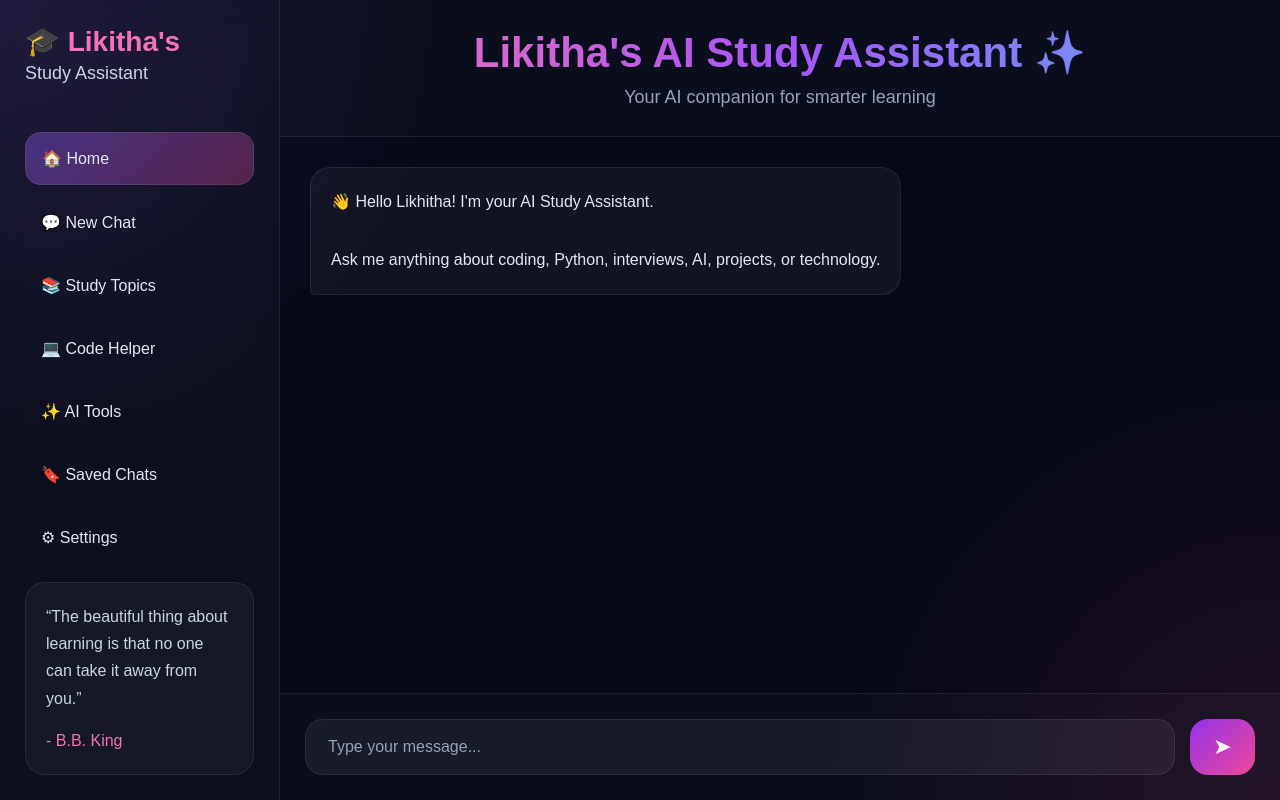
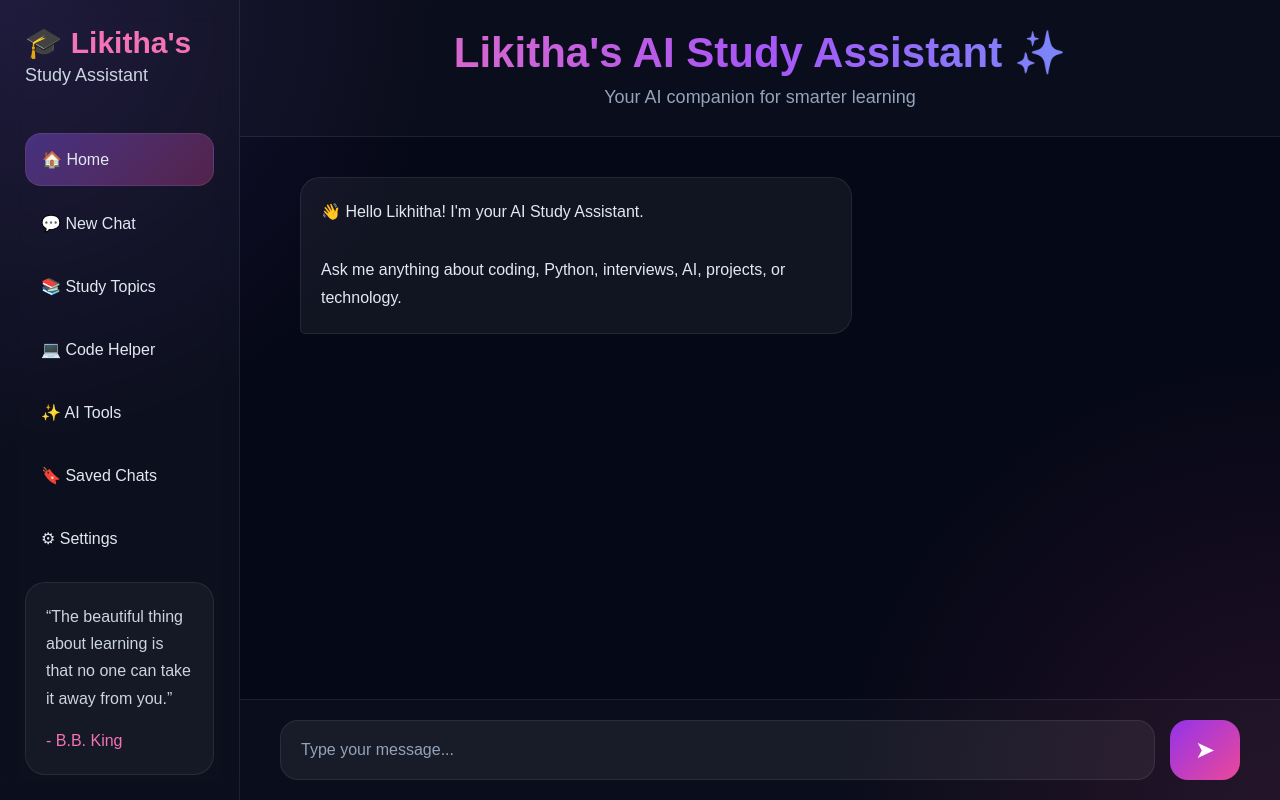
Before and after one commit to likithachirumamilla2003/Study-Assistant-, a Flask app: page / in a window 1280 px wide. Run offline with Flask 3, Linux system fonts and the light colour scheme.

Commit message:
style.css

```diff
--- a/study-assistant-ai/static/style.css
+++ b/study-assistant-ai/static/style.css
@@ -6,6 +6,7 @@
 }
 
 body{
+
     background:
     radial-gradient(circle at top left,
     rgba(139,92,246,0.15),
@@ -18,11 +19,13 @@
     #050816;
 
     color:white;
+
     height:100vh;
+
     overflow:hidden;
 }
 
-/* APP CONTAINER */
+/* APP */
 
 .app-container{
     display:flex;
@@ -33,13 +36,21 @@
 /* SIDEBAR */
 
 .sidebar{
-    width:280px;
+
+    width:240px;
+
     background:rgba(255,255,255,0.03);
+
     border-right:1px solid rgba(255,255,255,0.08);
+
     backdrop-filter:blur(12px);
+
     padding:25px;
+
     display:flex;
+
     flex-direction:column;
+
     justify-content:space-between;
 }
 
@@ -48,7 +59,7 @@
 .logo h2{
     color:#F472B6;
     margin-bottom:5px;
-    font-size:28px;
+    font-size:30px;
 }
 
 .logo p{
@@ -63,19 +74,29 @@
 }
 
 .menu-item{
+
     padding:16px;
+
     margin-bottom:12px;
+
     border-radius:16px;
+
     cursor:pointer;
+
     transition:0.3s;
+
     color:#E2E8F0;
 }
 
 .menu-item:hover{
+
     background:rgba(255,255,255,0.08);
+
+    transform:translateX(4px);
 }
 
 .active{
+
     background:linear-gradient(
         135deg,
         rgba(139,92,246,0.4),
@@ -88,38 +109,57 @@
 /* QUOTE */
 
 .quote-box{
+
     background:rgba(255,255,255,0.04);
+
     border:1px solid rgba(255,255,255,0.08);
+
     padding:20px;
+
     border-radius:20px;
+
     color:#CBD5E1;
+
     line-height:1.7;
 }
 
 .quote-box span{
+
     display:block;
+
     margin-top:15px;
+
     color:#F472B6;
 }
 
 /* MAIN CONTENT */
 
 .main-content{
+
     flex:1;
+
     display:flex;
+
     flex-direction:column;
+
+    overflow:hidden;
 }
 
 /* HEADER */
 
 .header{
+
     text-align:center;
+
     padding:28px;
+
     border-bottom:1px solid rgba(255,255,255,0.08);
+
     background:rgba(255,255,255,0.02);
 }
 
 .header h1{
+
     font-size:42px;
 
     background:linear-gradient(
@@ -130,24 +170,33 @@
     );
 
     -webkit-background-clip:text;
+
     -webkit-text-fill-color:transparent;
 
     margin-bottom:10px;
 }
 
 .header p{
+
     color:#94A3B8;
+
     font-size:18px;
 }
 
-/* CHAT BOX */
+/* CHAT */
 
 .chat-box{
+
     flex:1;
+
     overflow-y:auto;
-    padding:30px;
+
+    padding:40px 60px;
+
     display:flex;
+
     flex-direction:column;
+
     gap:20px;
 }
 
@@ -165,6 +214,7 @@
 /* USER MESSAGE */
 
 .user-message{
+
     align-self:flex-end;
 
     background:linear-gradient(
@@ -177,7 +227,7 @@
 
     border-radius:20px 20px 5px 20px;
 
-    max-width:70%;
+    max-width:60%;
 
     line-height:1.7;
 
@@ -189,6 +239,7 @@
 /* BOT MESSAGE */
 
 .bot-message{
+
     align-self:flex-start;
 
     background:rgba(255,255,255,0.05);
@@ -199,7 +250,7 @@
 
     border-radius:20px 20px 20px 5px;
 
-    max-width:70%;
+    max-width:60%;
 
     line-height:1.8;
 
@@ -208,20 +259,28 @@
     animation:fadeIn 0.3s ease;
 }
 
-/* INPUT AREA */
+/* INPUT */
 
 .input-area{
-    padding:25px;
+
+    padding:20px 40px;
+
     display:flex;
+
     gap:15px;
+
     border-top:1px solid rgba(255,255,255,0.08);
+
     background:rgba(255,255,255,0.02);
+
+    align-items:center;
 }
 
 .input-area input{
+
     flex:1;
 
-    padding:18px 22px;
+    padding:20px;
 
     border:none;
 
@@ -246,7 +305,9 @@
 
 .input-area button{
 
-    width:65px;
+    width:70px;
+
+    height:60px;
 
     border:none;
 
@@ -254,7 +315,7 @@
 
     cursor:pointer;
 
-    font-size:22px;
+    font-size:24px;
 
     color:white;
 
@@ -305,5 +366,4 @@
     .bot-message{
         max-width:90%;
     }
-
 }
```
